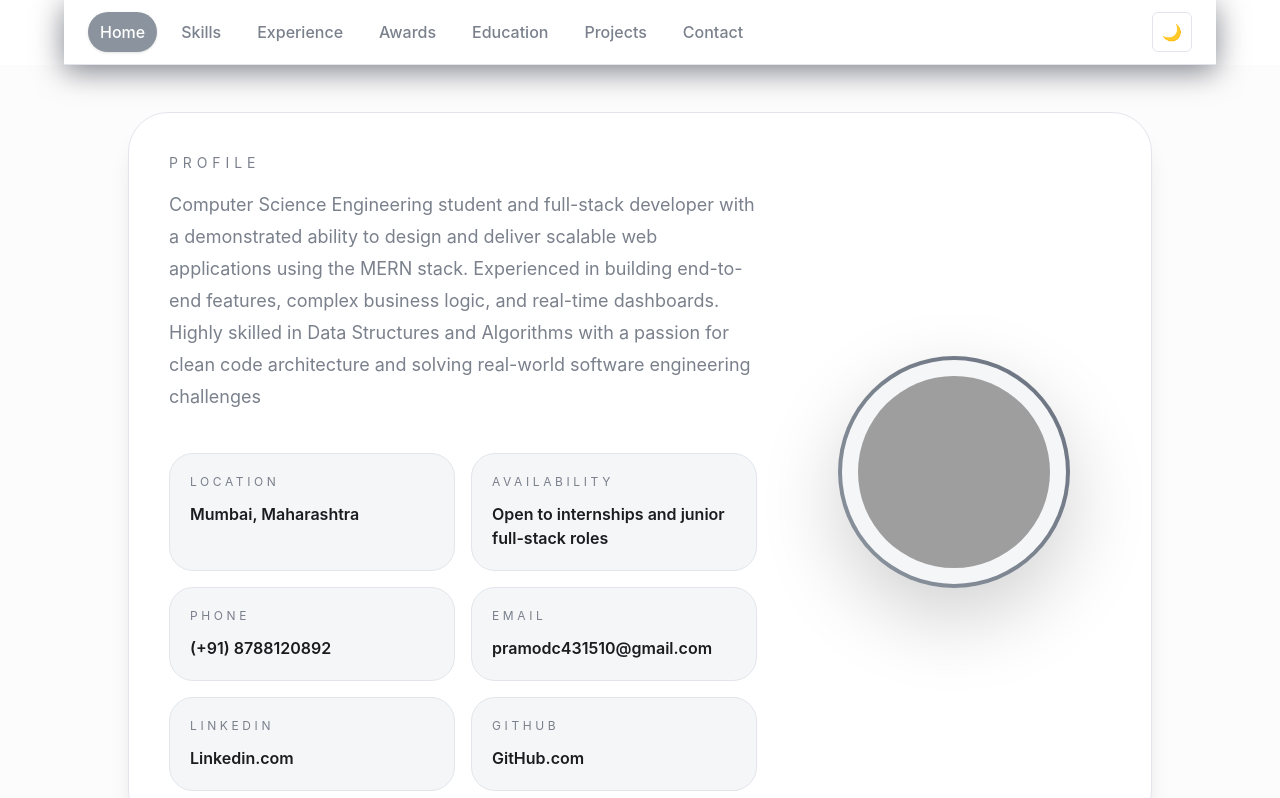
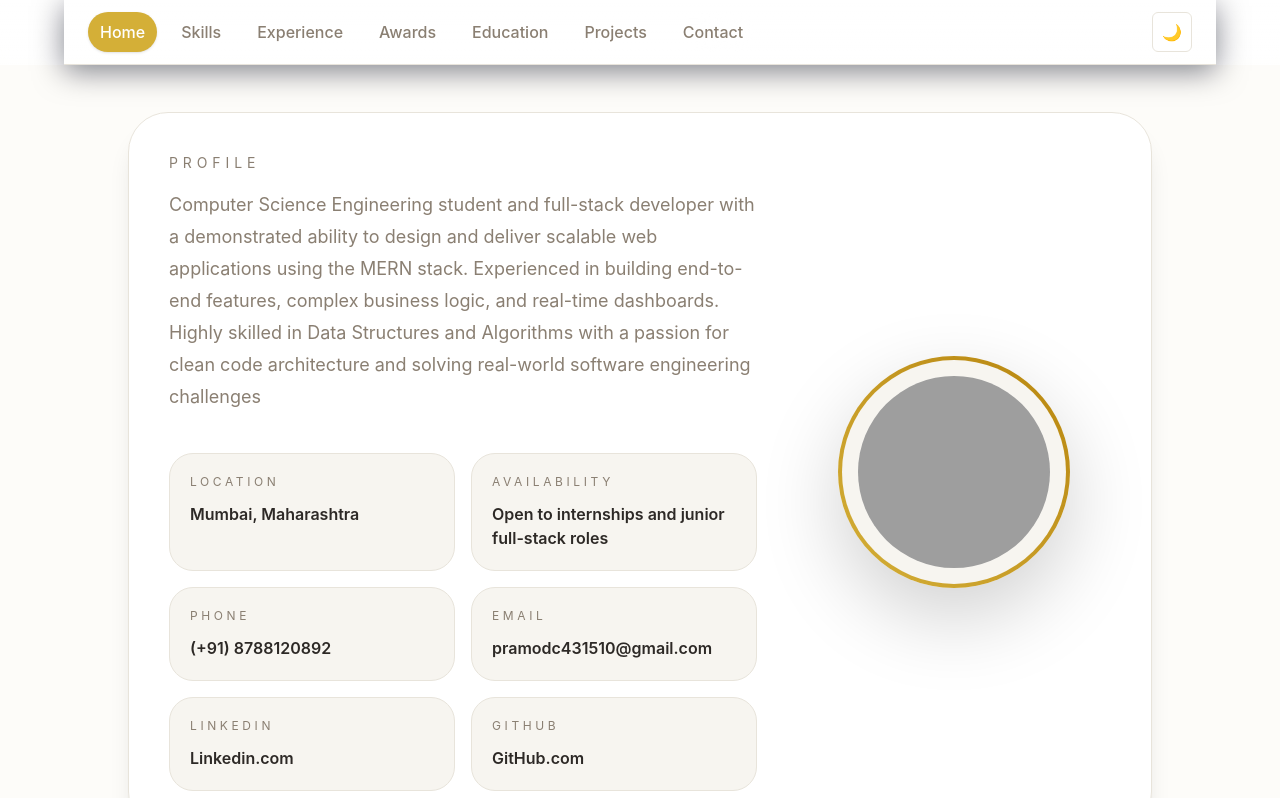
Before and after one commit to chavanpramod-ui/portfolio_frontend, a React (Vite) app: page / in a window 1280 px wide. Shown: the top 798 px of the page. Built offline with nearby package versions, Linux system fonts and the light colour scheme; grey boxes are pictures that could not be loaded.

Commit message:
Revert light theme to golden

```diff
--- a/src/index.css
+++ b/src/index.css
@@ -19,21 +19,21 @@
 }
 
 .light {
-  /* Premium Light (Silver) theme */
+  /* Premium Light (Golden) theme */
   color-scheme: light;
-  --page-bg: #fcfcfc; /* pure cool white background */
+  --page-bg: #fdfcf9; /* warm alabaster background */
   --surface: #ffffff; /* white cards */
-  --surface-2: #f5f6f8; /* subtle cool grey for nested cards */
-  --text: #1a1c20; /* dark charcoal text */
-  --muted: #7a808c; /* slate grey for labels */
-  --border: #e2e5eb; /* clean silver border */
-  --accent: #8b949e; /* deep silver primary accent */
-  --accent-2: #6b7280; /* darker slate secondary accent */
-  --gradient-start: #8b949e; /* deep silver */
-  --gradient-end: #d1d5db; /* light platinum */
+  --surface-2: #f7f5f0; /* very light warm gold for nested cards */
+  --text: #2d2926; /* rich charcoal text */
+  --muted: #8a7f72; /* warm muted grey/brown for labels */
+  --border: #e8e4db; /* soft warm border */
+  --accent: #d4af37; /* metallic gold primary accent */
+  --accent-2: #b8860b; /* dark goldenrod secondary accent */
+  --gradient-start: #d4af37;
+  --gradient-end: #f1dd8a; /* champagne gold */
   --nav-bg: linear-gradient(180deg, rgba(255,255,255,0.95), rgba(255,255,255,0.85));
-  --nav-accent: rgba(139,148,158,0.15);
-  --hover-glow: rgba(139,148,158,0.25);
+  --nav-accent: rgba(212,175,55,0.15);
+  --hover-glow: rgba(212,175,55,0.25);
 }
 
 * {
```
